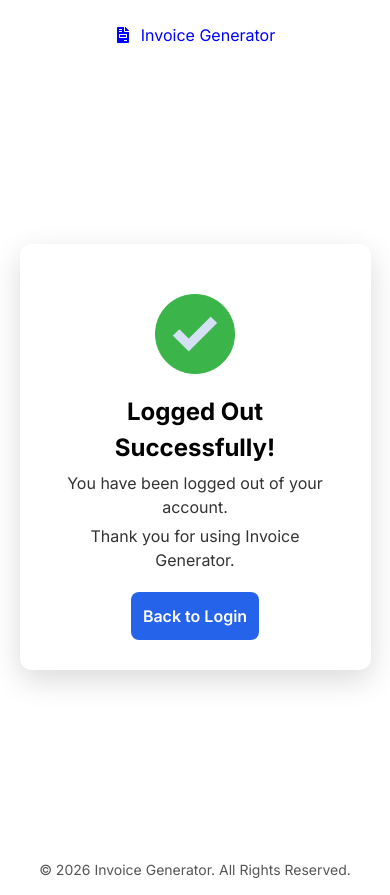
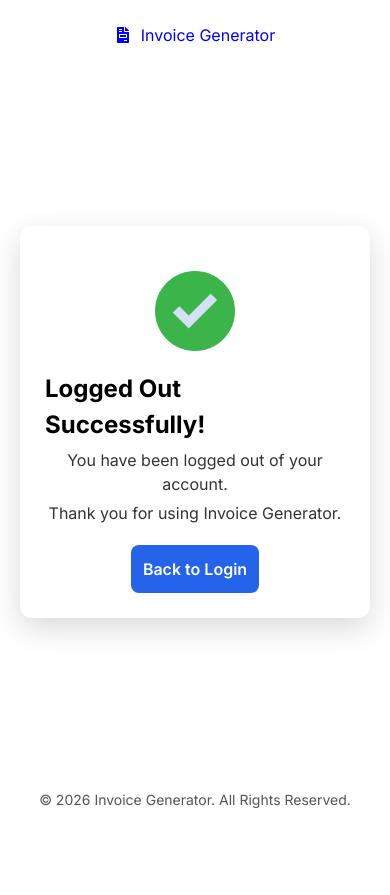
Before and after one commit to Cheffishg3094/Invoice-Generator, a React (Create React App) app: page /logout in a window 390 px wide. After the commit the page ends 844 px from the top, so only its background shows below. Built offline with nearby package versions, Linux system fonts and the light colour scheme.

Commit message:
Logout Fix

```diff
--- a/src/pages/Logout/Logout.css
+++ b/src/pages/Logout/Logout.css
@@ -3,6 +3,26 @@
     margin-top: 5px;
     font-size: 16px;
     color: #333;
+}
+
+.logout-container {
+    display: flex;
+    flex-direction: column;
+    align-items: center;
+    justify-content: center;
+    height: auto;
+    width: 470px;
+    border-radius: 12px;
+    padding: 30px;
+    box-shadow: 0 10px 30px rgba(0, 0, 0, 0.15);
+}
+
+.logout-page {
+    display: flex;
+    justify-content: center;
+    align-items: center;
+    min-height: calc(100vh - 140px);
+    padding: 20px;
 }
 
 .verify1 {
@@ -34,20 +54,26 @@
 }
 
 @media only screen and (max-width: 1024px) {
-    .page-container {
-        padding-top: 70px;
-        height: auto;
-        width: 90vw;
-        margin: 0 auto;
+
+    .logout-page {
+        padding-top: 90px;
+        padding-bottom: 20px;
+        min-height: calc(100vh - 70px);
     }
 
-    .page-container h2 {
+    .logout-container {
+        width: 100%;
+        max-width: 400px;
+        padding: 25px;
+    }
+
+    .logout-container h1 {
         font-size: 24px;
         text-align: center;
     }
 
     .logout-image {
+        width: 120px;
         height: 120px;
-        width: 120px;
     }
 }
--- a/src/pages/Logout/Logout.jsx
+++ b/src/pages/Logout/Logout.jsx
@@ -9,8 +9,8 @@ export default function Logout() {
     <>
       <Navbar />
 
-      <main className="page-container">
-        <div className="header-container logout-container">
+      <main className="logout-page">
+        <div className="logout-container">
           <img
             src="/Assets/Check.png"
             alt="Success"
```
